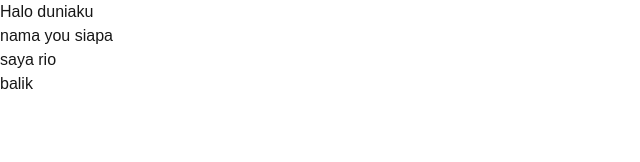
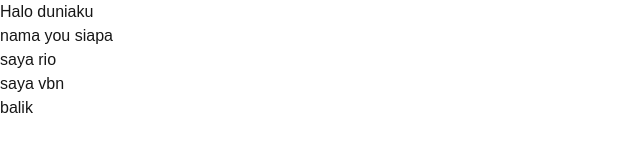
Before and after one commit to Revari027/lab-jenkins, a Next.js app: page /tentang in a window 1280 px wide. Shown: the top 162 px of the page, without its empty margins (0-640 px from the left). Built offline with nearby package versions, Linux system fonts and the light colour scheme.

Commit message:
update tentang

```diff
--- a/app/tentang/page.tsx
+++ b/app/tentang/page.tsx
@@ -4,6 +4,7 @@ export default function Tentang() {
             <h1>Halo duniaku</h1>
             <h2>nama you siapa</h2>
             <h1>saya rio</h1>
+            <h1>saya vbn</h1>
             <a href="./page.tsx">balik</a>
         </>
     );
```
